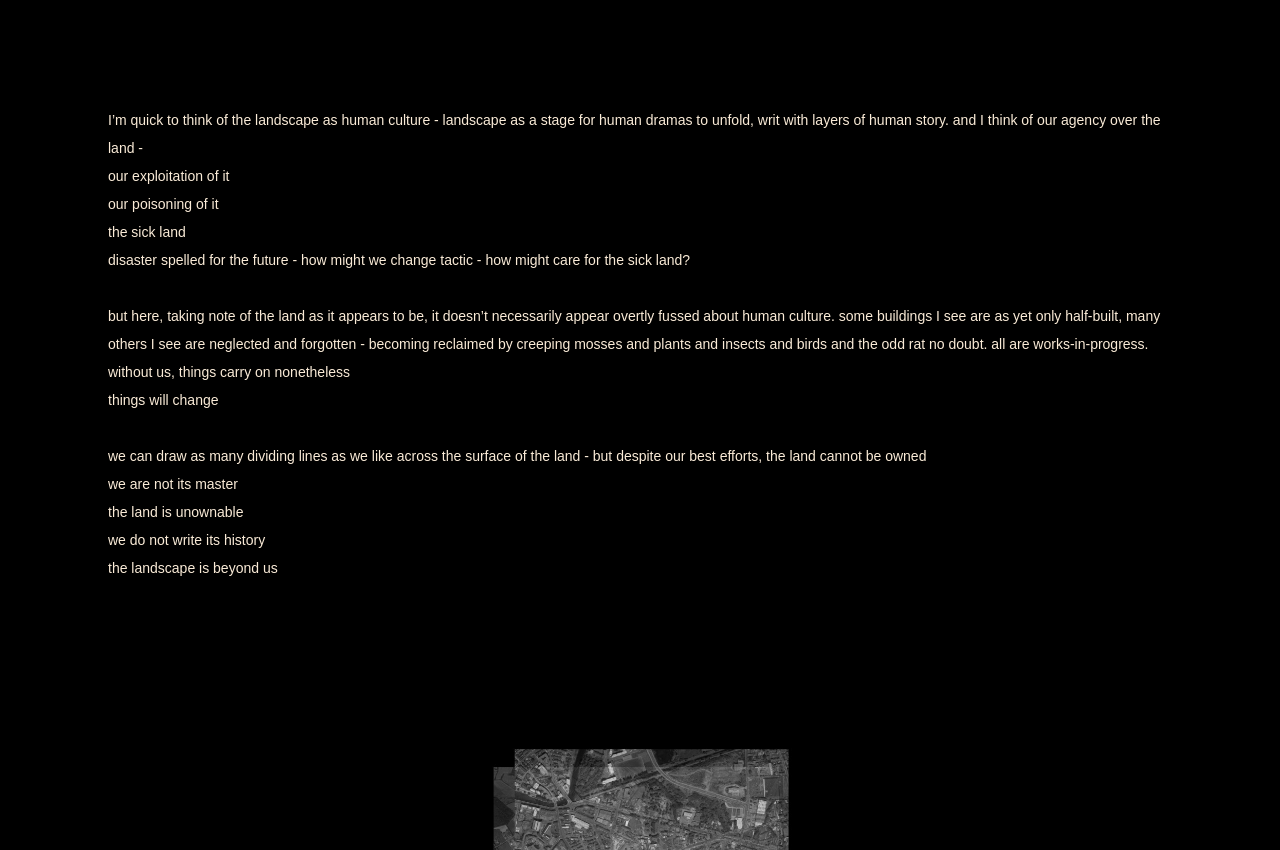
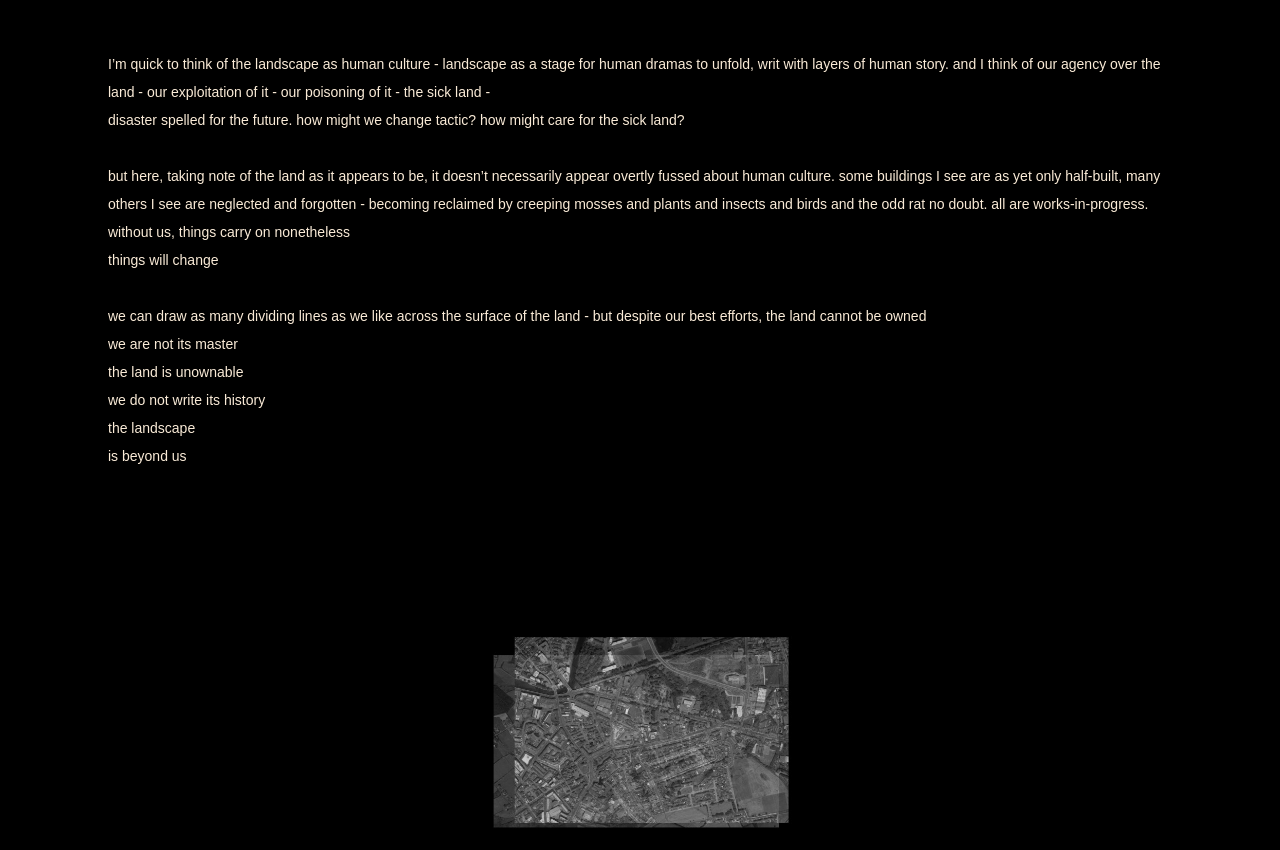
Before and after one commit to mickykiiatein/concept-null-2021, a plain HTML site: page index.html in a window 1280 px wide. Shown: the part 5122-5972 px from the top of the page. Drawn offline with Linux system fonts and the light colour scheme.

Commit message:
Update index.html

```diff
--- a/index.html
+++ b/index.html
@@ -123,17 +123,17 @@
             the landscape offers up
             artefacts, characteristics, traces,
             remnants of past (it’s all a remnant of past isn’t it?) -
-            fragments of future.<br>
+            fragments of future.
             the landscape unfolds its many layers -
             it presents in a haunted flux state -
             an unnavigable tangled dynamic of potential pasts and futures,
             making up present reality -
             things which occurred that will occur again -
-            somehow (must they?)<br>
+            somehow (must they?).
             all the tragedies and oppressions and hardships
             I don’t need to name
-            that permeate Irish consciousness - <br>
-            and the joy and glory days <br>
+            that permeate Irish consciousness -
+            and the joy and glory days,
             dancing and music,
             feasting and jubilation,
             rewarding hard work,
@@ -156,12 +156,12 @@
             I’m quick to think of the landscape as human culture -
             landscape as a stage for human dramas to unfold,
             writ with layers of human story.
-            and I think of our agency over the land - <br>
-            our exploitation of it <br>
-            our poisoning of it<br>
-            the sick land<br>
-            disaster spelled for the future -
-            how might we change tactic -
+            and I think of our agency over the land -
+            our exploitation of it -
+            our poisoning of it -
+            the sick land -<br>
+            disaster spelled for the future.
+            how might we change tactic?
             how might care for the sick land?<br>
             <br>
             but here, taking note of the land as it appears to be,
@@ -170,7 +170,7 @@
             many others I see are neglected and forgotten -
             becoming reclaimed by creeping mosses and plants
             and insects and birds and the odd rat no doubt.
-            all are works-in-progress.<br>
+            all are works-in-progress.
             without us, things carry on nonetheless<br>
             things will change<br>
             <br>
@@ -180,7 +180,7 @@
             we are not its master<br>
             the land is unownable<br>
             we do not write its history<br>
-            the landscape is beyond us
+            the landscape <br>is beyond us
 
         </p>
     </div>
@@ -198,8 +198,8 @@
             plant landscape, animal landscape, voice of fungus and bacterium and virus, and human. <br>
             long ago it probably used to have different animals<br>
             like cows that look a bit funny or different<br>
-            or butterflies that were massive<br>
-            and the humans<br>
+            or butterflies that were massive.
+            and the humans -
             I think of the old Irish pagans and
             how I like their idea of a cyclical time, moving thru the seasons -
             and I think of them eating all different kinds of mushrooms
```
